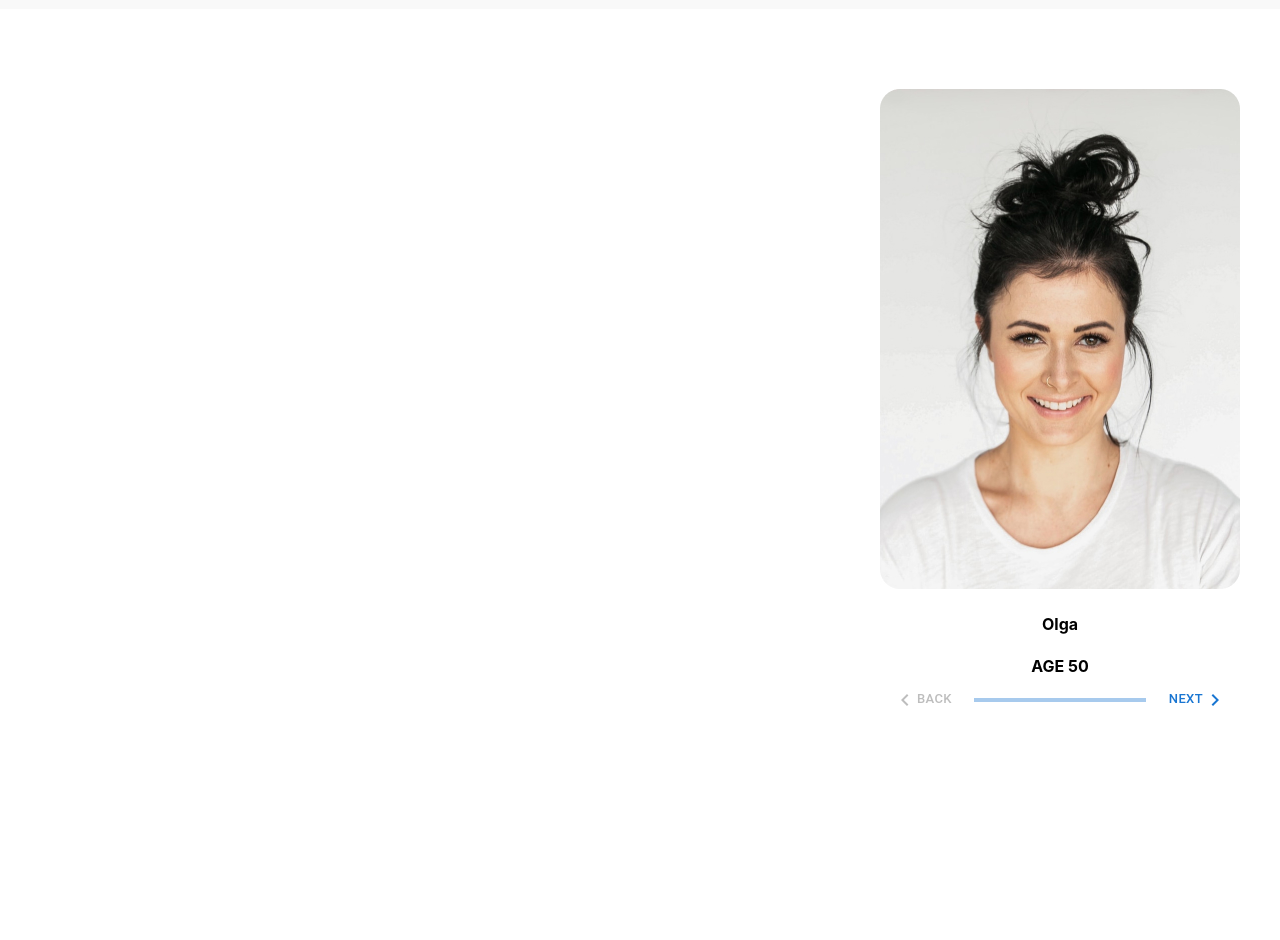
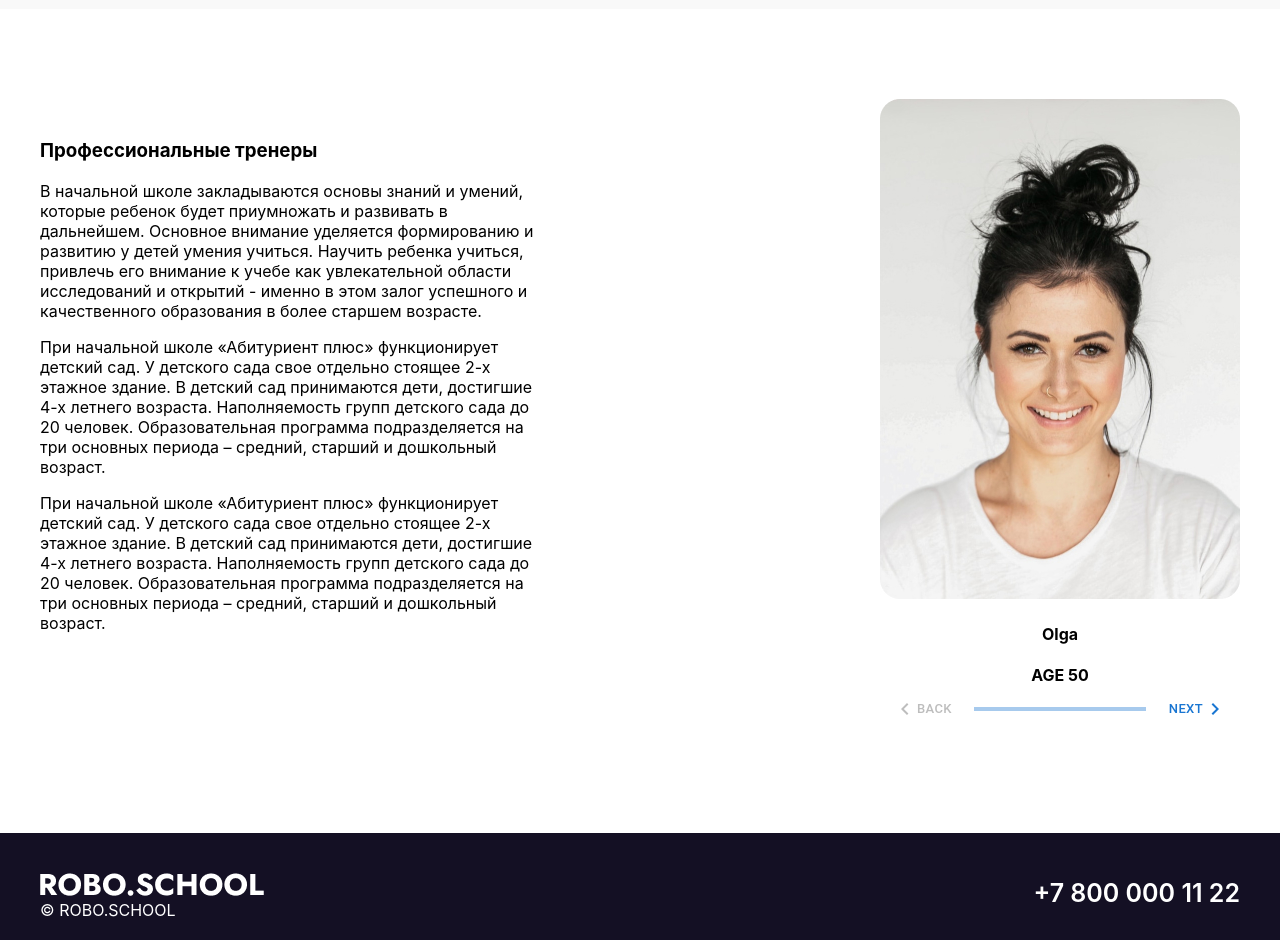
Before and after one commit to Frontend04/roboscl-project, a React (Create React App) app: page / in a window 1280 px wide. Shown: the part 1680-2620 px from the top of the page. Before the commit the page ends 2404 px from the top, so only its background shows below. Built offline with nearby package versions, Linux system fonts and the light colour scheme.

Commit message:
made a footer

```diff
--- a/src/App.css
+++ b/src/App.css
@@ -124,10 +124,10 @@ img {
 .info-block {
   margin-top: 180px;
 }
-.InfoCard-block{
- display: flex;
- justify-content: space-between;
- flex-wrap: wrap;
+.InfoCard-block {
+  display: flex;
+  justify-content: space-between;
+  flex-wrap: wrap;
 }
 .infoCard {
   width: 360px;
@@ -145,8 +145,30 @@ img {
   margin-top: 10px;
   padding-bottom: 50px;
 }
+.teacher-info h3 {
+  margin-top: 130px;
+}
+.teacher-info p {
+  width: 500px;
+}
 .CardCarousel {
-  margin-top: 80px;
+  margin-top: -550px;
   text-align: center;
   float: right;
 }
+
+.footer {
+  background: #141024;
+  margin-top: 200px;
+}
+.inner {
+  display: flex;
+  padding-top: 40px;
+  justify-content: space-between;
+  flex-wrap: wrap;
+}
+.footer span {
+  display: block;
+  padding-bottom: 20px;
+  color: #fff;
+}
--- /dev/null
+++ b/src/components/Footer.tsx
@@ -0,0 +1,21 @@
+import React from "react";
+import "../App.css";
+import logo from "../assets/logo.png";
+
+const Footer: React.FC = () => {
+  return (
+    <div className="footer">
+      <div className="inner container">
+        <a href="#">
+          <img src={logo} alt="logo" />
+          <span>&copy; ROBO.SCHOOL</span>
+        </a>
+        <a href="tel:+78000001122" className="tel">
+          +7 800 000 11 22
+        </a>
+      </div>
+    </div>
+  );
+};
+
+export default Footer;
--- a/src/containers/Home.tsx
+++ b/src/containers/Home.tsx
@@ -5,6 +5,7 @@ import mainPhoto from "../assets/main-photo.png";
 import Card from "../components/Card";
 import InfoCard from "../components/InfoCard";
 import CardCarousel from "../components/CardCarousel";
+import Footer from "../components/Footer";
 const Home: React.FC = () => {
   return (
     <div>
@@ -70,11 +71,41 @@ const Home: React.FC = () => {
               }
             />
           </div>
-          <div className="carousel">
-            <CardCarousel />
-          </div>
         </div>
       </div>
+      <div className="teacherInfoBlock container">
+        <div className="teacher-info">
+          <h3>Профессиональные тренеры</h3>
+          <p>
+            В начальной школе закладываются основы знаний и умений, которые
+            ребенок будет приумножать и развивать в дальнейшем. Основное
+            внимание уделяется формированию и развитию у детей умения учиться.
+            Научить ребенка учиться, привлечь его внимание к учебе как
+            увлекательной области исследований и открытий - именно в этом залог
+            успешного и качественного образования в более старшем возрасте.
+          </p>
+          <p>
+            При начальной школе «Абитуриент плюс» функционирует детский сад. У
+            детского сада свое отдельно стоящее 2-х этажное здание. В детский
+            сад принимаются дети, достигшие 4-х летнего возраста. Наполняемость
+            групп детского сада до 20 человек. Образовательная программа
+            подразделяется на три основных периода – средний, старший и
+            дошкольный возраст.
+          </p>
+          <p>
+            При начальной школе «Абитуриент плюс» функционирует детский сад. У
+            детского сада свое отдельно стоящее 2-х этажное здание. В детский
+            сад принимаются дети, достигшие 4-х летнего возраста. Наполняемость
+            групп детского сада до 20 человек. Образовательная программа
+            подразделяется на три основных периода – средний, старший и
+            дошкольный возраст.
+          </p>
+        </div>
+        <div className="carousel">
+          <CardCarousel />
+        </div>
+      </div>
+      <Footer />
     </div>
   );
 };
```
